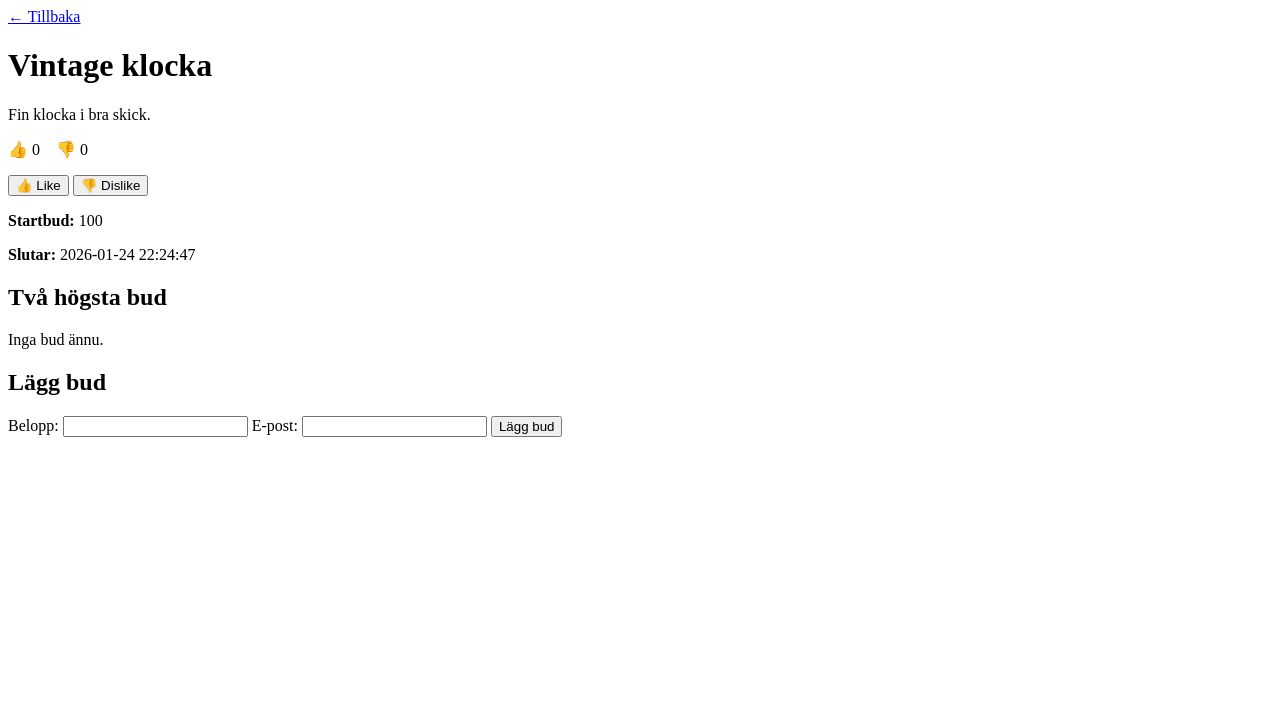
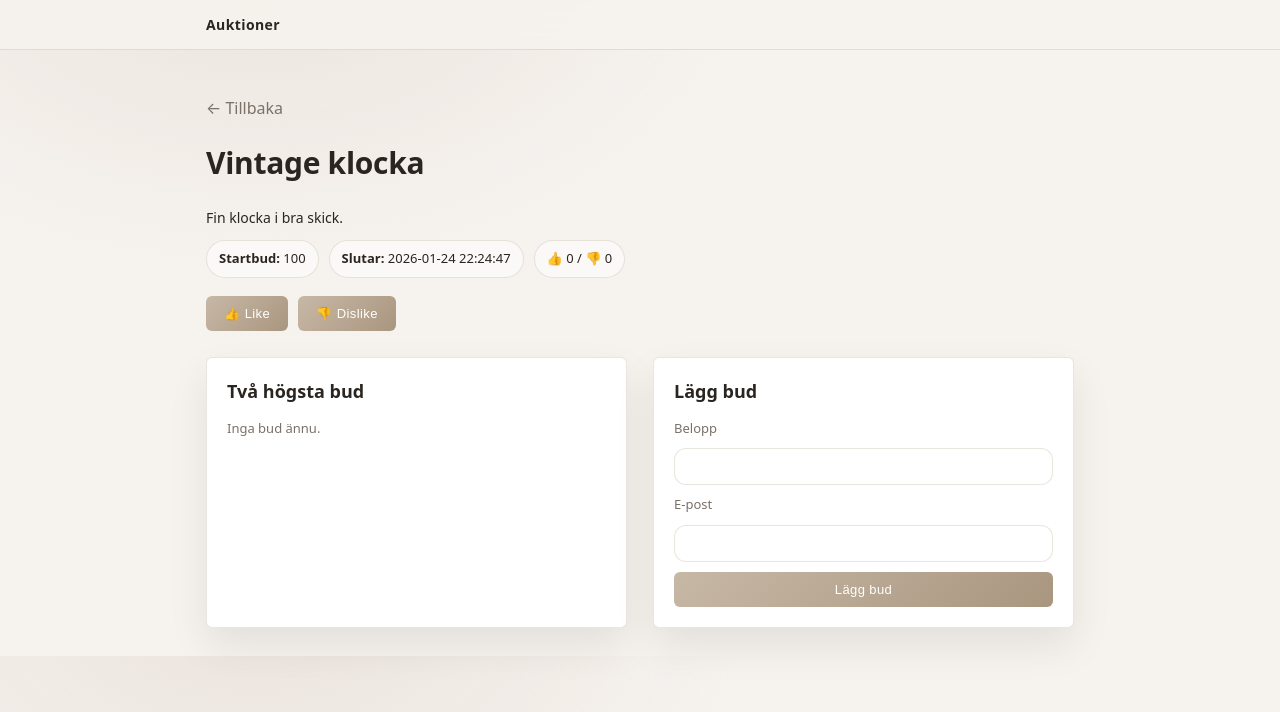
Before and after one commit to alexandrazasha/auction-site-flask, a Flask app: page /auction/1 in a window 1280 px wide. Shown: the top 712 px of the page. Run offline with Flask 3, Linux system fonts and the light colour scheme; data comes from the database, SQL or seed files in the repository; data that the repository does not hold is empty.

Commit message:
Styling: update layout and UI

```diff
--- a/app/static/css/style.css
+++ b/app/static/css/style.css
@@ -1,46 +1,238 @@
-/* Styling för sök- och filtersektionen */
-.filter-container {
-    background-color: #f4f4f4;
-    padding: 20px;
-    border-radius: 8px;
-    margin-bottom: 30px;
+:root{
+  /* Soft luxury – light */
+  --bg-main: #f6f2ee;          /* varm beige bakgrund */
+  --surface: #ffffff;         /* cards */
+  --surface-soft: #fbf9f7;    /* filter/paneler */
+
+  --taupe: #c7b8a6;
+  --taupe-dark: #a9967f;
+  --champagne: #e6d7c3;
+
+  --text-main: #2a2520;
+  --text-muted: #7a7168;
+
+  --border: rgba(169,150,127,.25);
+
+  --radius: 6px;
+  --shadow: 0 18px 40px rgba(0,0,0,.08);
 }
 
-.filter-form {
-    display: flex;
-    flex-wrap: wrap;
-    gap: 15px;
-    align-items: flex-end;
+*{ box-sizing: border-box; }
+
+body{
+  margin: 0;
+  font-family: ui-sans-serif, system-ui, -apple-system, "Segoe UI", Roboto, Arial;
+  background:
+    radial-gradient(900px 600px at 20% -10%, rgba(199,184,166,.25), transparent 55%),
+    var(--bg-main);
+  color: var(--text-main);
+  line-height: 1.5;
 }
 
-.filter-group {
-    display: flex;
-    flex-direction: column;
-    gap: 5px;
+a{ color: inherit; text-decoration: none; }
+
+.container{
+  max-width: 900px;
+  margin: 0 auto;
+  padding: 28px 16px;
 }
 
-.filter-group label {
-    font-weight: bold;
-    font-size: 0.9rem;
+/* ================= Header ================= */
+.site-header{
+  position: sticky;
+  top: 0;
+  z-index: 10;
+  background: rgba(246,242,238,.85);
+  border-bottom: 1px solid var(--border);
+  backdrop-filter: blur(10px);
+}
+
+.header-inner{
+  display: flex;
+  align-items: center;
+  justify-content: space-between;
+  padding: 14px 16px;
+}
+
+.brand{
+  font-size: 14px;
+  font-weight: 600;
+  letter-spacing: .4px;
+}
+
+.site-header + .container{
+  padding-top: 36px;
+}
+
+/* ================= Typography ================= */
+.page-title{
+  font-size: 30px;
+  margin: 0 0 22px 0;
+  letter-spacing: -.3px;
+}
+
+.section-title{
+  font-size: 18px;
+  margin: 0 0 14px 0;
+}
+
+.auction-title{
+  font-size: 18px;
+  margin: 0 0 10px 0;
+}
+
+.auction-desc{
+  font-size: 14px;
+  margin: 0 0 10px 0;
+}
+
+.auction-meta,
+.muted{
+  font-size: 13px;
+  color: var(--text-muted);
+}
+
+/* ================= Buttons ================= */
+.search-btn,
+.auction-link{
+  background: linear-gradient(135deg, var(--taupe), var(--taupe-dark));
+  color: #fff;
+  border: none;
+  border-radius: 6px;
+  padding: 10px 18px;
+  font-size: 13px;
+  letter-spacing: .4px;
+  cursor: pointer;
+  transition: transform .15s ease, box-shadow .15s ease;
+}
+
+.search-btn:hover,
+.auction-link:hover{
+  transform: translateY(-1px);
+  box-shadow: 0 6px 16px rgba(0,0,0,.15);
+}
+
+/* ================= Filter ================= */
+.filter-container{
+  background: var(--surface-soft);
+  border: 1px solid var(--border);
+  padding: 20px;
+  border-radius: var(--radius);
+  margin-bottom: 26px;
+}
+
+.filter-form{
+  display: flex;
+  flex-wrap: wrap;
+  gap: 16px;
+  align-items: flex-end;
+}
+
+.filter-group{
+  display: flex;
+  flex-direction: column;
+  gap: 6px;
+}
+
+.filter-group label{
+  font-size: 13px;
+  font-weight: 600;
+  color: var(--text-muted);
 }
 
 .filter-form input,
-.filter-form select {
-    padding: 8px;
-    border: 1px solid #ccc;
-    border-radius: 4px;
+.filter-form select{
+  padding: 10px;
+  border-radius: 12px;
+  border: 1px solid var(--border);
+  background: #fff;
+  color: var(--text-main);
+  min-width: 220px;
 }
 
-.search-btn {
-    background-color: #007bff;
-    color: white;
-    border: none;
-    padding: 10px 20px;
-    border-radius: 4px;
-    cursor: pointer;
-    transition: background 0.3s;
+/* ================= Auction list ================= */
+.auction-list{
+  display: grid;
+  grid-template-columns: repeat(2, 1fr);
+  gap: 26px;
+}
+@media (max-width: 900px){
+  .auction-list{ grid-template-columns: 1fr; }
 }
 
-.search-btn:hover {
-    background-color: #0056b3;
+.auction-card{
+  background: var(--surface);
+  border: 1px solid var(--border);
+  border-radius: var(--radius);
+  padding: 22px;
+  box-shadow: var(--shadow);
+  transition: transform .2s ease, box-shadow .2s ease;
 }
+
+.auction-card:hover{
+  transform: translateY(-4px);
+  box-shadow: 0 24px 48px rgba(0,0,0,.12);
+}
+
+/* ================= Detail page ================= */
+.back-link{
+  display: inline-block;
+  margin: 10px 0 20px;
+  color: var(--text-muted);
+}
+
+.detail-inline{
+  display: flex;
+  flex-wrap: wrap;
+  gap: 10px;
+  margin: 12px 0 18px;
+}
+
+.pill{
+  background: var(--surface-soft);
+  border: 1px solid var(--border);
+  padding: 8px 12px;
+  border-radius: 999px;
+  font-size: 13px;
+  color: var(--text-main);
+}
+
+.detail-actions{
+  display: flex;
+  gap: 10px;
+  margin-bottom: 26px;
+}
+
+.detail-grid{
+  display: grid;
+  grid-template-columns: 1fr 1fr;
+  gap: 26px;
+}
+@media (max-width: 900px){
+  .detail-grid{ grid-template-columns: 1fr; }
+}
+
+.panel{
+  background: var(--surface);
+  border: 1px solid var(--border);
+  border-radius: var(--radius);
+  padding: 20px;
+  box-shadow: var(--shadow);
+}
+
+/* ================= Forms ================= */
+.form{
+  display: grid;
+  gap: 10px;
+}
+
+.form label{
+  font-size: 13px;
+  color: var(--text-muted);
+}
+
+.form input{
+  padding: 10px;
+  border-radius: 12px;
+  border: 1px solid var(--border);
+}
--- a/app/templates/auction_detail.html
+++ b/app/templates/auction_detail.html
@@ -3,33 +3,47 @@
 <head>
   <meta charset="utf-8">
   <title>{{ auction["title"] }}</title>
+  <link rel="stylesheet" href="{{ url_for('static', filename='css/style.css') }}">
 </head>
 <body>
 
-  <a href="/auctions">← Tillbaka</a>
+  <header class="site-header">
+    <div class="container header-inner">
+      <a href="/auctions" class="brand">Auktioner</a>
+    </div>
+  </header>
 
-  <h1>{{ auction["title"] }}</h1>
-  <p>{{ auction["description"] }}</p>
+  <div class="container">
 
-  <p>👍 {{ likes }} &nbsp;&nbsp; 👎 {{ dislikes }}</p>
+    <a href="/auctions" class="back-link">← Tillbaka</a>
 
-  <form method="post" action="/auction/{{ auction['id'] }}/like" style="display:inline;">
-    <button type="submit">👍 Like</button>
+    <h1 class="page-title">{{ auction["title"] }}</h1>
+    <p class="auction-desc">{{ auction["description"] }}</p>
+
+    <div class="detail-inline">
+      <span class="pill"><strong>Startbud:</strong> {{ auction["starting_bid"] }}</span>
+      <span class="pill"><strong>Slutar:</strong> {{ auction["end_datetime"] }}</span>
+      <span class="pill">👍 {{ likes }} / 👎 {{ dislikes }}</span>
+    </div>
+
+    <div class="detail-actions">
+      <form method="post" action="/auction/{{ auction['id'] }}/like">
+        <button type="submit" class="search-btn">👍 Like</button>
       </form>
+      <form method="post" action="/auction/{{ auction['id'] }}/dislike">
+        <button type="submit" class="search-btn">👎 Dislike</button>
+      </form>
+    </div>
 
-  <form method="post" action="/auction/{{ auction['id'] }}/dislike" style="display:inline;">
-    <button type="submit">👎 Dislike</button>
-  </form>
+    <div class="detail-grid">
 
-  <p><strong>Startbud:</strong> {{ auction["starting_bid"] }}</p>
-  <p><strong>Slutar:</strong> {{ auction["end_datetime"] }}</p>
-
-  <h2>Två högsta bud</h2>
+      <section class="panel">
+        <h2 class="section-title">Två högsta bud</h2>
 
         {% if top_bids %}
-    <ol>
+          <ol class="bid-list">
             {% for bid in top_bids %}
-        <li>
+              <li class="bid-item">
                 <strong>{{ bid["amount"] }}</strong> kr
                 – {{ bid["bidder_email"] }}
                 – {{ bid["created_at"] }}
@@ -37,21 +51,26 @@
             {% endfor %}
           </ol>
         {% else %}
-    <p>Inga bud ännu.</p>
+          <p class="muted">Inga bud ännu.</p>
         {% endif %}
+      </section>
 
-<h2>Lägg bud</h2>
+      <section class="panel">
+        <h2 class="section-title">Lägg bud</h2>
 
-<form method="post" action="/bids/place/{{ auction['id'] }}">
-  <label for="amount">Belopp:</label>
+        <form method="post" action="/bids/place/{{ auction['id'] }}" class="form">
+          <label for="amount">Belopp</label>
           <input type="number" id="amount" name="amount" min="1" required>
 
-  <label for="bidder_email">E-post:</label>
+          <label for="bidder_email">E-post</label>
           <input type="email" id="bidder_email" name="bidder_email" required>
 
-  <button type="submit">Lägg bud</button>
+          <button type="submit" class="search-btn">Lägg bud</button>
         </form>
+      </section>
 
+    </div>
 
+  </div>
 </body>
 </html>
```
Also changed, not shown: app/templates/index.html (+21 -12 lines). Lines whose indentation alone changed are shown as unchanged.
